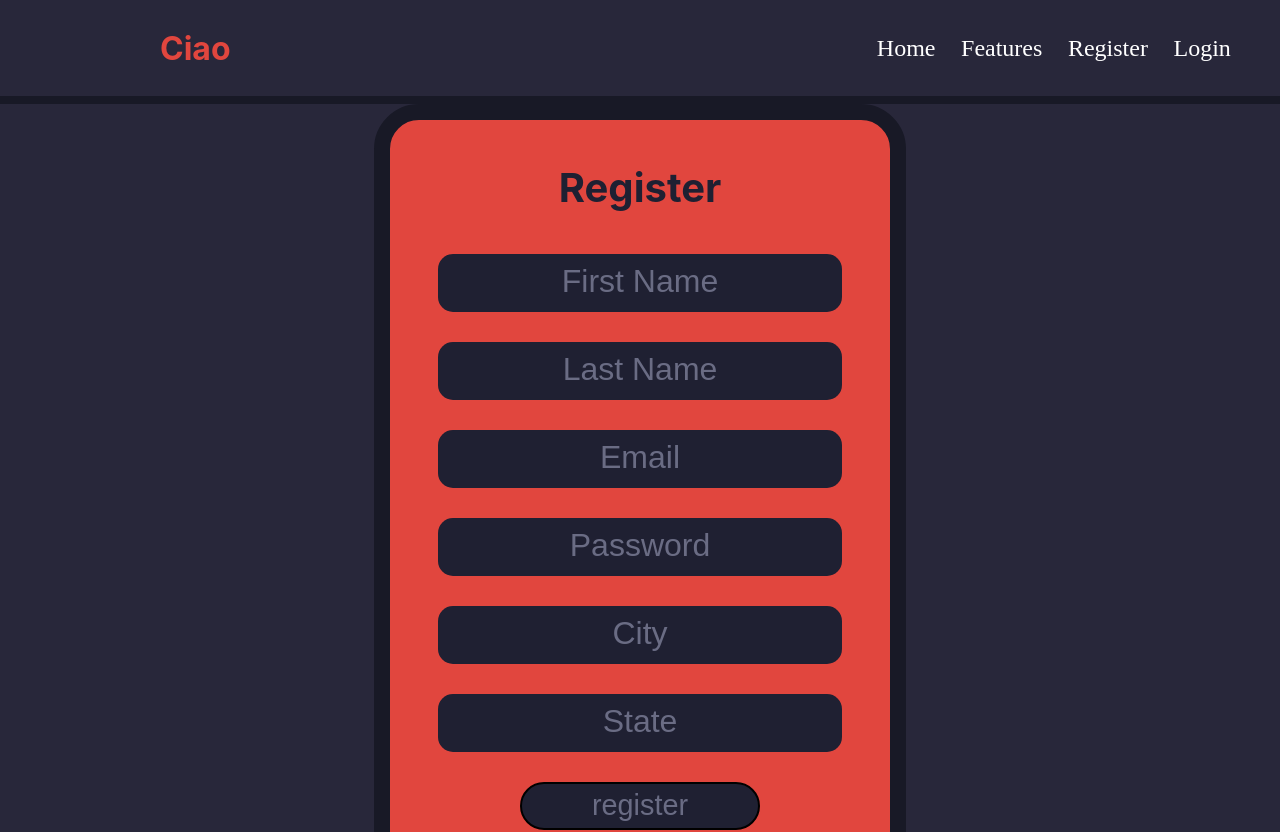
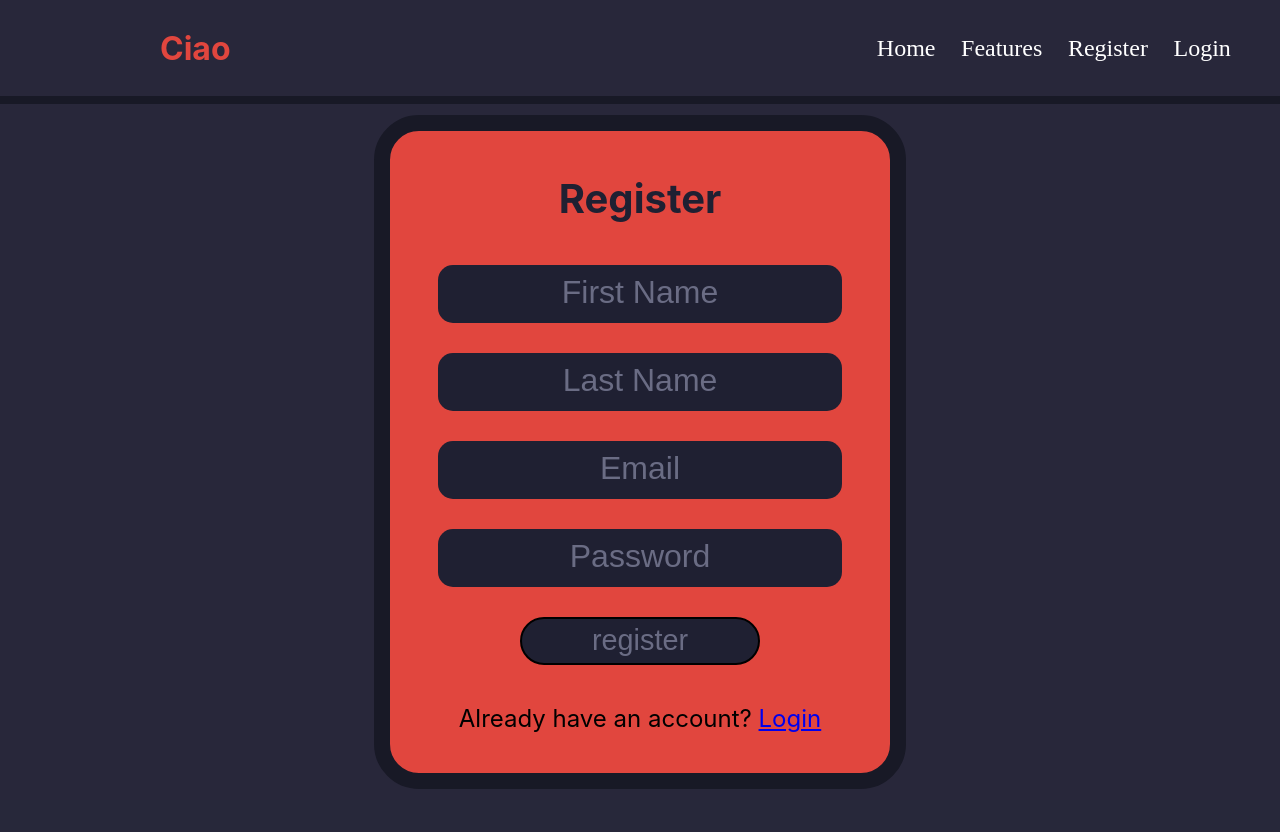
Before and after one commit to AdamPayne238/ciao-fe, a React (Create React App) app in the folder ciao-app/: page /register in a window 1280 px wide. Shown: the top 832 px of the page. After the commit the page ends 800 px from the top, so only its background shows below. Built offline with nearby package versions, Linux system fonts and the light colour scheme.

Commit message:
app working. work through code to find problem and fix with env var

```diff
--- a/ciao-app/src/App.js
+++ b/ciao-app/src/App.js
@@ -19,7 +19,7 @@ function App() {
       {pathname.includes('/') && !pathname.includes('/ciao') && (
       <Route path="/" component={LandingPage} />
       )}
-      <PrivateRoute exact path='/ciao' component={Ciao} />
+      <PrivateRoute path='/ciao' component={Ciao} />
 
     </div>
   )
--- a/ciao-app/src/components/auth/Register.js
+++ b/ciao-app/src/components/auth/Register.js
@@ -22,8 +22,6 @@ const Register = (props) => {
     const [ last_name, setLastName ] = useState('')
     const [ email, setEmail ] = useState('')
     const [ password, setPassword ] = useState('')
-    const [ city, setCity ] = useState('')
-    const [ state, setState ] = useState('')
 
     const confirm = async data => {
         const {token} = data.register
@@ -72,26 +70,11 @@ const Register = (props) => {
                 placeholder="Password"
             />
             </div>
-            <div>
-            <input
-                value={city}
-                onChange={e => setCity( e.target.value )}
-                type="text"
-                placeholder="City"
-            />
-            </div>
-            <div>
-            <input
-                value={state}
-                onChange={e => setState( e.target.value )}
-                type="text"
-                placeholder="State"
-            />
-            </div>
+
             <div className="auth-mutation">
                 <Mutation
                     mutation={REGISTER_MUTATION}
-                    variables={{ first_name, last_name, email, password, city, state}}
+                    variables={{ first_name, last_name, email, password}}
                     onCompleted={data => confirm(data)}
                 >
                     {mutation => (
@@ -102,7 +85,7 @@ const Register = (props) => {
                 </Mutation>
             </div>
             <div className="re-route-auth">
-            <p>Already have an account? <Link to="/home/login">Login</Link></p>
+            <p>Already have an account? <Link to="/login">Login</Link></p>
             </div>
         </div>
     )
--- /dev/null
+++ b/ciao-app/src/components/landing-page/Home.js
@@ -0,0 +1,9 @@
+import React from 'react'
+
+const Home = () => {
+    return (
+        <h1>CIAO HOME! HELLOO AND WELCOME!!!</h1>
+    )
+}
+
+export default Home
--- a/ciao-app/src/components/landing-page/LandingPage.js
+++ b/ciao-app/src/components/landing-page/LandingPage.js
@@ -1,6 +1,7 @@
 import React from "react"
-import { Switch, Route, Redirect } from 'react-router-dom'
+import { Switch, Route, Redirect, useLocation} from 'react-router-dom'
 
+import Home from '../landing-page/Home'
 import NavBar from '../landing-page/NavBar'
 import Login from '../auth/Login'
 import Register from '../auth/Register'
@@ -11,12 +12,17 @@ import './LandingPage.scss'
 
 const LandingPage = () => {
 
+    let { pathname } = useLocation();
+
     return(
         <div className="landing-page-container">
             <NavBar />
+            <Route exact path="/" component={Home} />
+            <Route path="/features" component={Features} />
             <Route path="/login" component={Login} />
             <Route path="/register" component={Register} />
-            <Route path="/features" component={Features} />
+
+
         </div>
     )
 }
--- a/ciao-app/src/index.js
+++ b/ciao-app/src/index.js
@@ -17,10 +17,10 @@ import { setContext } from 'apollo-link-context'
 // import { getMainDefinition } from 'apollo-utilities'
 
 const AUTH_TOKEN = process.env.AUTH_TOKEN
-const BACKEND = process.env.BACKEND
+// const BACKEND = process.env.BACKEND
 
 const httpLink = createHttpLink({
-  uri: BACKEND
+  uri: 'http://localhost:4500/'
 })
 
 const authLink = setContext((_, {headers}) => {
```
Also changed, not shown: 1 other file (tests, documents, lock files or other folders).
